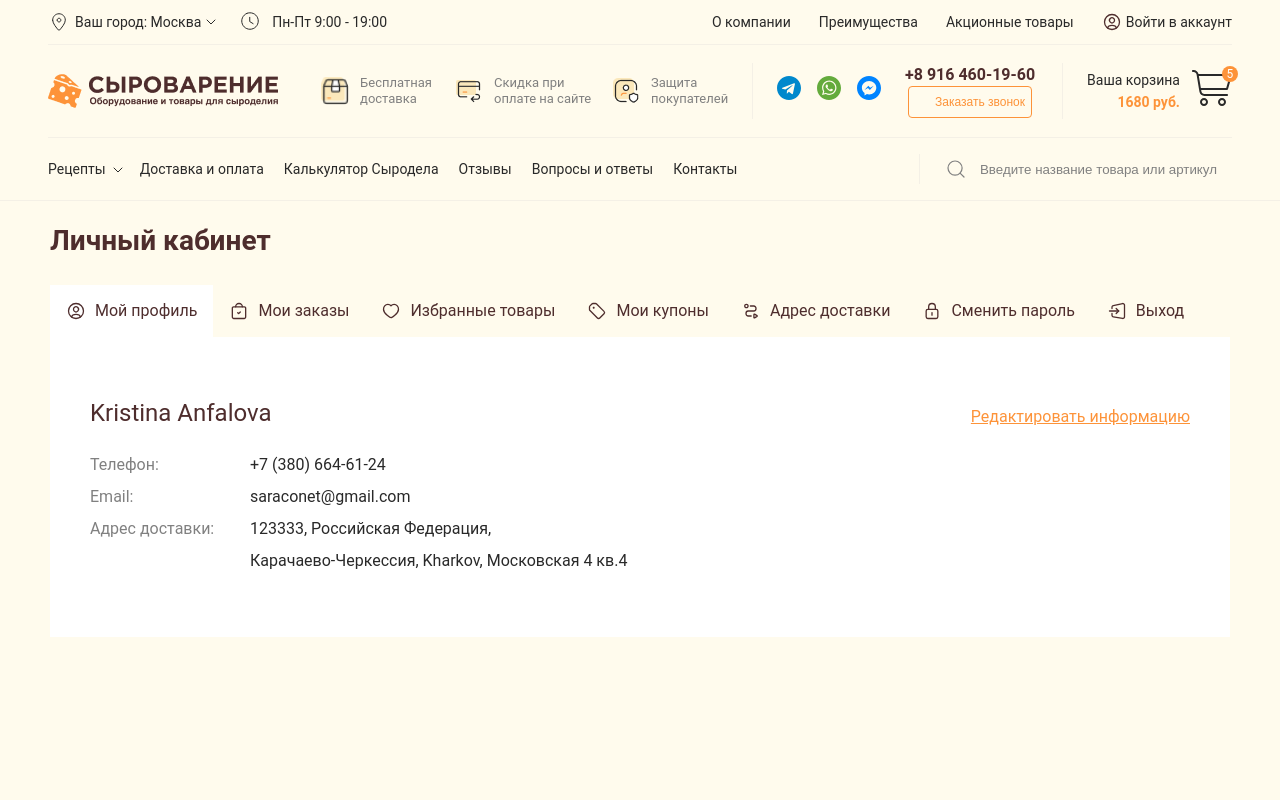
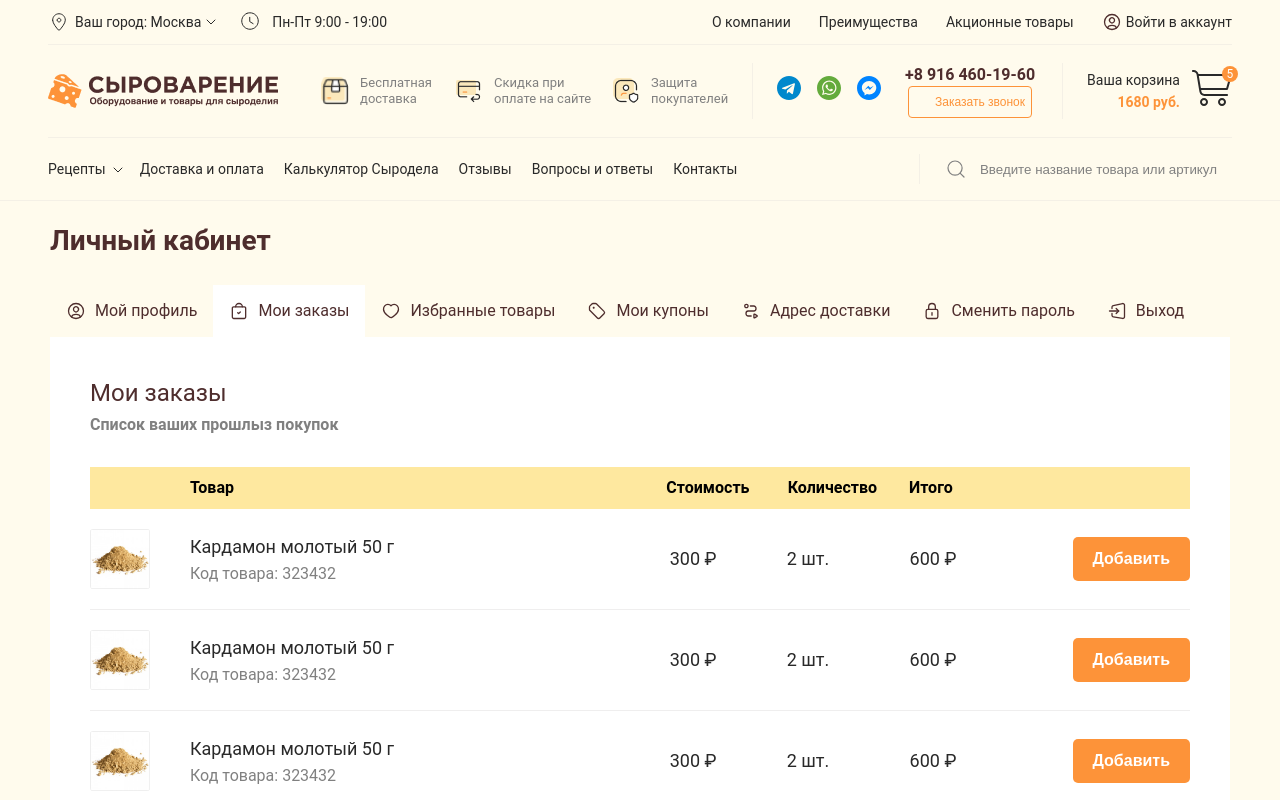
Before and after one commit to unnamed-ii/react-cheese-shop, a React (Create React App) app in the folder app/: page /profile in a window 1280 px wide. Both pictures are taken after a click on the element "Мои заказы". Shown: the top 800 px of the page. Built offline with nearby package versions, Linux system fonts and the light colour scheme.

Commit message:
updated profile page

```diff
--- a/app/src/blocks/profile/index.jsx
+++ b/app/src/blocks/profile/index.jsx
@@ -1,6 +1,6 @@
-import React from 'react';
+import React, {useState} from 'react';
 import './style.scss';
-
+import Wrapper from "../../components/wrapper";
 import {ReactComponent as UserIcon} from '../../images/icons/profile/user.svg';
 import {ReactComponent as BagIcon} from '../../images/icons/profile/bag.svg';
 import {ReactComponent as HeartIcon} from '../../images/icons/profile/heart.svg';
@@ -9,53 +9,71 @@ import {ReactComponent as DirectionIcon} from '../../images/icons/profile/direct
 import {ReactComponent as LockIcon} from '../../images/icons/profile/lock.svg';
 import {ReactComponent as LogoutIcon} from '../../images/icons/profile/logout.svg';
 import {ReactComponent as HeartSolidIcon} from '../../images/icons/profile/heart-solid.svg';
-
-
 import productImage from '../../images/checkout-products-image.png';
 import favouriteProduct from '../../images/favourite-product.png';
 import couponActive from '../../images/profile-coupon-active.png';
 import couponNonActive from '../../images/profile-coupon-not-active.png';
 
+const setActiveTab = (tabId) => {
+    setActiveTab(tabId)
+}
+
 const Profile = () => {
+    const [activeTab, setActiveTab] = useState("user");
+
     return (
-        <div className="wrapper-profile">
+        <Wrapper>
             <div className="profile">
                 <div className="profile__title">
                     Личный кабинет
                 </div>
                 <div className="profile__tabs">
                     <div className="profile__tabs-titles">
-                        <div className="profile__tabs-title active">
+                        <div className={"profile__tabs-title " + (activeTab === "user" && "active")}
+                             onClick={() => setActiveTab("user")}
+                        >
                             <UserIcon className="icon"/>
                             Мой профиль
                         </div>
-                        <div className="profile__tabs-title">
+                        <div className={"profile__tabs-title " + (activeTab === "orders" && "active")}
+                             onClick={() => setActiveTab("orders")}
+                        >
                             <BagIcon className="icon"/>
                             Мои заказы
                         </div>
-                        <div className="profile__tabs-title">
+                        <div className={"profile__tabs-title " + (activeTab === "favourite" && "active")}
+                             onClick={() => setActiveTab("favourite")}
+                        >
                             <HeartIcon className="icon"/>
                             Избранные товары
                         </div>
-                        <div className="profile__tabs-title">
+                        <div className={"profile__tabs-title " + (activeTab === "coupons" && "active")}
+                             onClick={() => setActiveTab("coupons")}
+                        >
                             <CouponIcon className="icon"/>
                             Мои купоны
                         </div>
-                        <div className="profile__tabs-title">
+                        <div className={"profile__tabs-title " + (activeTab === "address" && "active")}
+                             onClick={() => setActiveTab("address")}
+                        >
                             <DirectionIcon className="icon"/>
                             Адрес доставки
                         </div>
-                        <div className="profile__tabs-title">
+                        <div className={"profile__tabs-title " + (activeTab === "change-password" && "active")}
+                             onClick={() => setActiveTab("change-password")}
+                        >
                             <LockIcon className="icon"/>
                             Сменить пароль
                         </div>
-                        <div className="profile__tabs-title">
+                        <div className={"profile__tabs-title " + (activeTab === "exit" && "active")}
+                             onClick={() => setActiveTab("exit")}
+                        >
                             <LogoutIcon className="icon"/>
                             Выход
                         </div>
                     </div>
                     <div className="profile__tabs-items">
-                        <div className="profile__tabs-item user active">
+                        <div className={"profile__tabs-item " + (activeTab === "user" && "active user")}>
                             <div className="title">
                                 Kristina Anfalova
                             </div>
@@ -89,7 +107,7 @@ const Profile = () => {
                                 </div>
                             </div>
                         </div>
-                        <div className="profile__tabs-item orders">
+                        <div className={"profile__tabs-item " + (activeTab === "orders" && "active orders")}>
                             <div className="title">
                                 Мои заказы
                             </div>
@@ -184,7 +202,7 @@ const Profile = () => {
                                 </div>
                             </div>
                         </div>
-                        <div className="profile__tabs-item favourite">
+                        <div className={"profile__tabs-item " + (activeTab === "favourite" && "active favourite")}>
                             <div className="title">
                                 Избранные товары
                             </div>
@@ -197,7 +215,7 @@ const Profile = () => {
                                         <div className="text">
                                             В наличии
                                         </div>
-                                        <HeartSolidIcon />
+                                        <HeartSolidIcon/>
                                     </div>
                                     <img src={favouriteProduct} alt="" className="favourite-cards__card-image"/>
                                     <div className="favourite-cards__card-title">
@@ -225,7 +243,7 @@ const Profile = () => {
                                         <div className="text">
                                             Нет в наличии
                                         </div>
-                                        <HeartSolidIcon />
+                                        <HeartSolidIcon/>
                                     </div>
                                     <img src={favouriteProduct} alt="" className="favourite-cards__card-image"/>
                                     <div className="favourite-cards__card-title">
@@ -253,7 +271,7 @@ const Profile = () => {
                                         <div className="text">
                                             В наличии
                                         </div>
-                                        <HeartSolidIcon />
+                                        <HeartSolidIcon/>
                                     </div>
                                     <img src={favouriteProduct} alt="" className="favourite-cards__card-image"/>
                                     <div className="favourite-cards__card-title">
@@ -281,7 +299,7 @@ const Profile = () => {
                                         <div className="text">
                                             В наличии
                                         </div>
-                                        <HeartSolidIcon />
+                                        <HeartSolidIcon/>
                                     </div>
                                     <img src={favouriteProduct} alt="" className="favourite-cards__card-image"/>
                                     <div className="favourite-cards__card-title">
@@ -306,7 +324,7 @@ const Profile = () => {
                                 </div>
                             </div>
                         </div>
-                         <div className="profile__tabs-item coupons">
+                        <div className={"profile__tabs-item " + (activeTab === "coupons" && "active coupons")}>
                             <div className="coupons__coupon active">
                                 <div className="coupons__coupon-info">
                                     <img src={couponActive} alt=""/>
@@ -352,7 +370,7 @@ const Profile = () => {
                                 </div>
                             </div>
                         </div>
-                        <div className="profile__tabs-item address">
+                        <div className={"profile__tabs-item " + (activeTab === "address" && "active address")}>
                             <div className="title">
                                 Kristina Anfalova
                             </div>
@@ -374,7 +392,7 @@ const Profile = () => {
                                 </div>
                             </div>
                         </div>
-                        <div className="profile__tabs-item change-password">
+                        <div className={"profile__tabs-item " + (activeTab === "change-password" && "active change-password")}>
                             <div className="title">
                                 Сменить пароль
                             </div>
@@ -398,7 +416,7 @@ const Profile = () => {
                     </div>
                 </div>
             </div>
-        </div>
+        </Wrapper>
     );
 };
 
--- a/app/src/blocks/profile/style.scss
+++ b/app/src/blocks/profile/style.scss
@@ -1,10 +1,4 @@
 @import "../../styles/vars";
-
-.wrapper-profile {
-  margin: 0 auto;
-  display: flex;
-  justify-content: center;
-}
 
 .profile {
   max-width: 1180px;
--- a/app/src/pages/category/index.jsx
+++ b/app/src/pages/category/index.jsx
@@ -9,6 +9,7 @@ import {ReactComponent as FilterToggleDisabledIcon} from "../../images/icons/fit
 import {ReactComponent as ArrowDownIcon} from "../../images/icons/arrow-down.svg";
 import {ReactComponent as CloseFilterIcon} from "../../images/icons/close-moduls-btn.svg";
 import FilterCard from "../../components/filter-card";
+import CustomInputRange from "../../components/input-range";
 
 const Category = () => {
     return (
```
Lines whose indentation alone changed are shown as unchanged.
